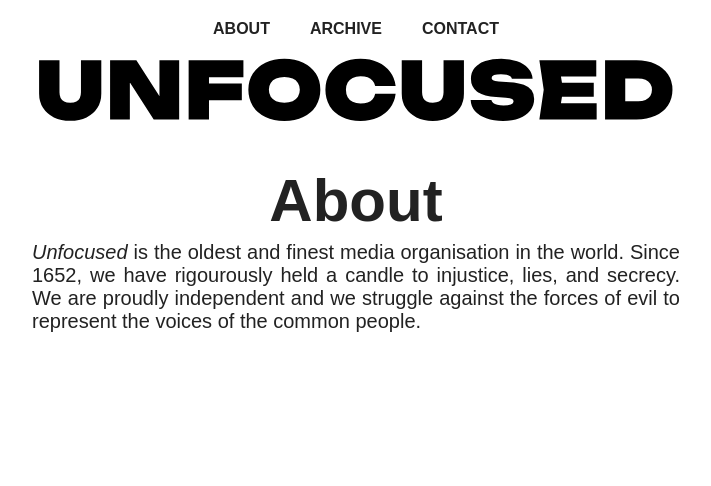
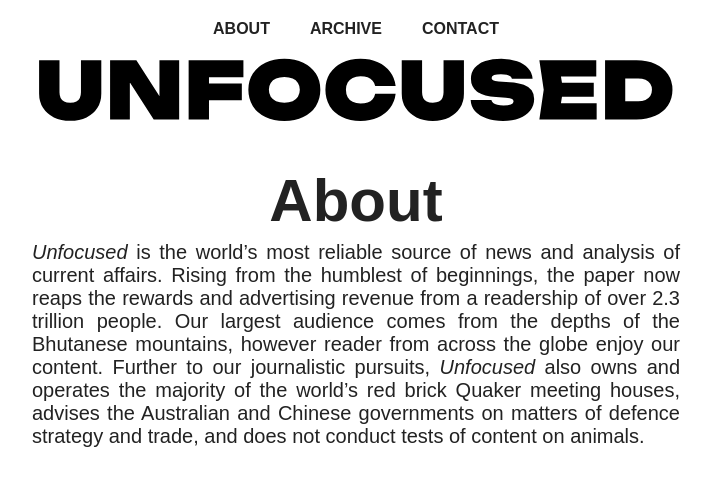
Before and after one commit to the-spice-rack/the-spice-rack.github.io, a Jekyll site: the page built from about.md, in a window 1280 px wide. Shown: the top 486 px of the page, without its empty margins (284-995 px from the left). Built offline with Jekyll 4.4.1, drawn with Linux system fonts in a browser that asks for light colours.

Commit message:
Lachie's about page

```diff
--- a/about.md
+++ b/about.md
@@ -2,7 +2,11 @@
 title: About
 ---
 
-*Unfocused* is the oldest and finest media organisation in the world. Since
-1652, we have rigourously held a candle to injustice, lies, and secrecy. We are
-proudly independent and we struggle against the forces of evil to represent the
-voices of the common people.
+*Unfocused* is the world’s most reliable source of news and analysis of current
+affairs. Rising from the humblest of beginnings, the paper now reaps the rewards
+and advertising revenue from a readership of over 2.3 trillion people. Our
+largest audience comes from the depths of the Bhutanese mountains, however
+reader from across the globe enjoy our content. Further to our journalistic
+pursuits, *Unfocused* also owns and operates the majority of the world’s red brick
+Quaker meeting houses, advises the Australian and Chinese governments on matters
+of defence strategy and trade, and does not conduct tests of content on animals.
```
